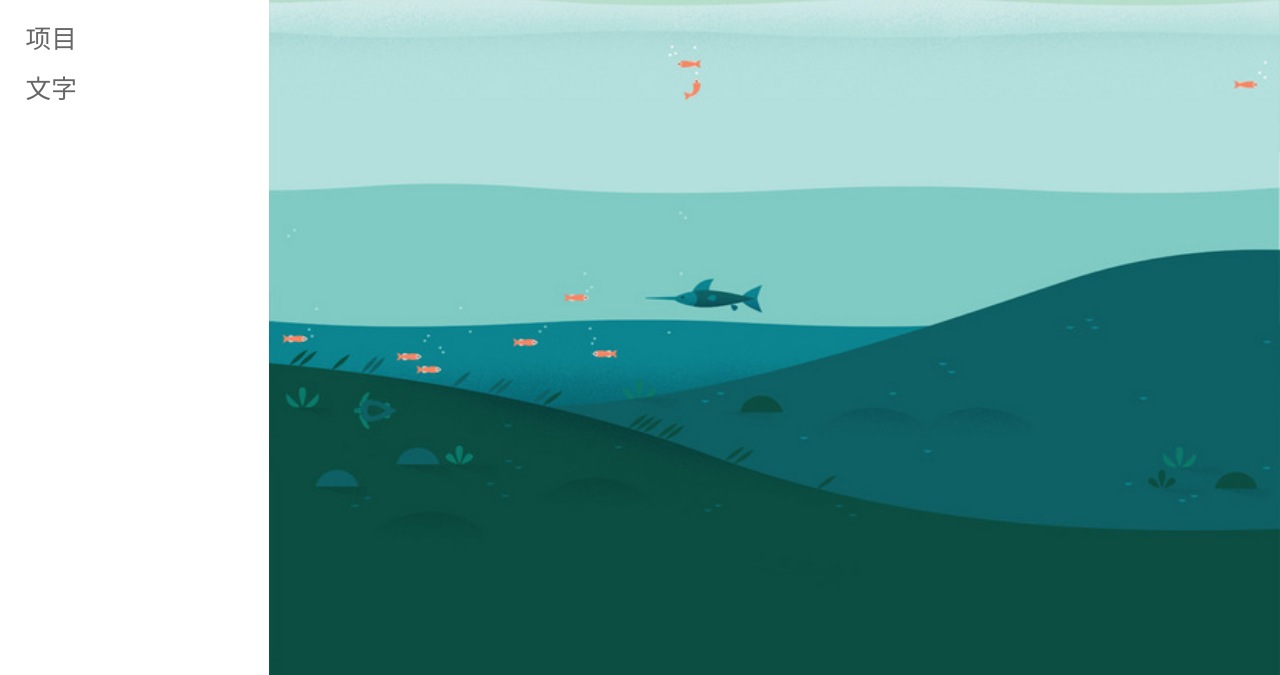
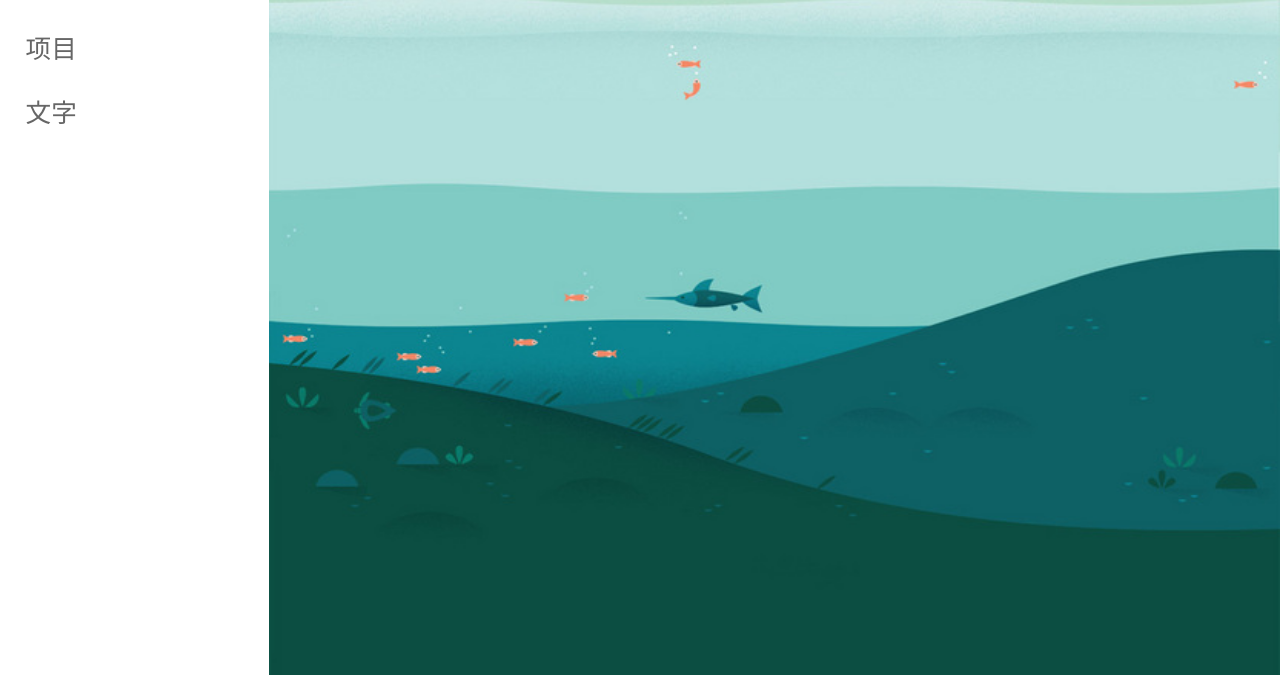
Before and after one commit to life0001/life0001.github.io, a plain HTML site: page index.html in a window 1280 px wide. Shown: the part 125-800 px from the top of the page. Drawn offline with Linux system fonts and the light colour scheme.

Commit message:
样式修改

```diff
--- a/css/pwf.css
+++ b/css/pwf.css
@@ -4,8 +4,8 @@ body{font-size:0.2rem;}
 #pwf{height:100%; }
 #left{width:17%; padding:2%;}
 #left .navList{margin-top:10%;  }
-.navList a{color:#666; padding:.05rem 0; text-align: center}
-.navList li{margin-bottom:6%;}
+.navList a{color:#666; text-align: center}
+.navList li{line-height:.5rem;}
 .navList .cur a{border-bottom:1px dashed #666;}
 #right{width:79%; background-color:#f6f6f6;}
 #main .bg1{height:100%; background:url(../img/bg.jpg) no-repeat center; background-size:100% 100%;}
--- a/css/shuqian/shuqian.css
+++ b/css/shuqian/shuqian.css
@@ -1,6 +1,7 @@
 html{font-size:16px;}
 .height100{height:100%;}
 #shuqian{font-size:1.2rem;}
+#shuqian .main{position:relative;overflow:hidden;}
 #shuqian .init{background:url(../../img/shuqian/bg.jpg) center 0; background-size:100%; position:relative; overflow:hidden;}
 .main p{margin:0;}
 .init .p1{background:url(../../img/shuqian/bg1.jpg) center 0; background-size:cover; height:41.881%;}
```
